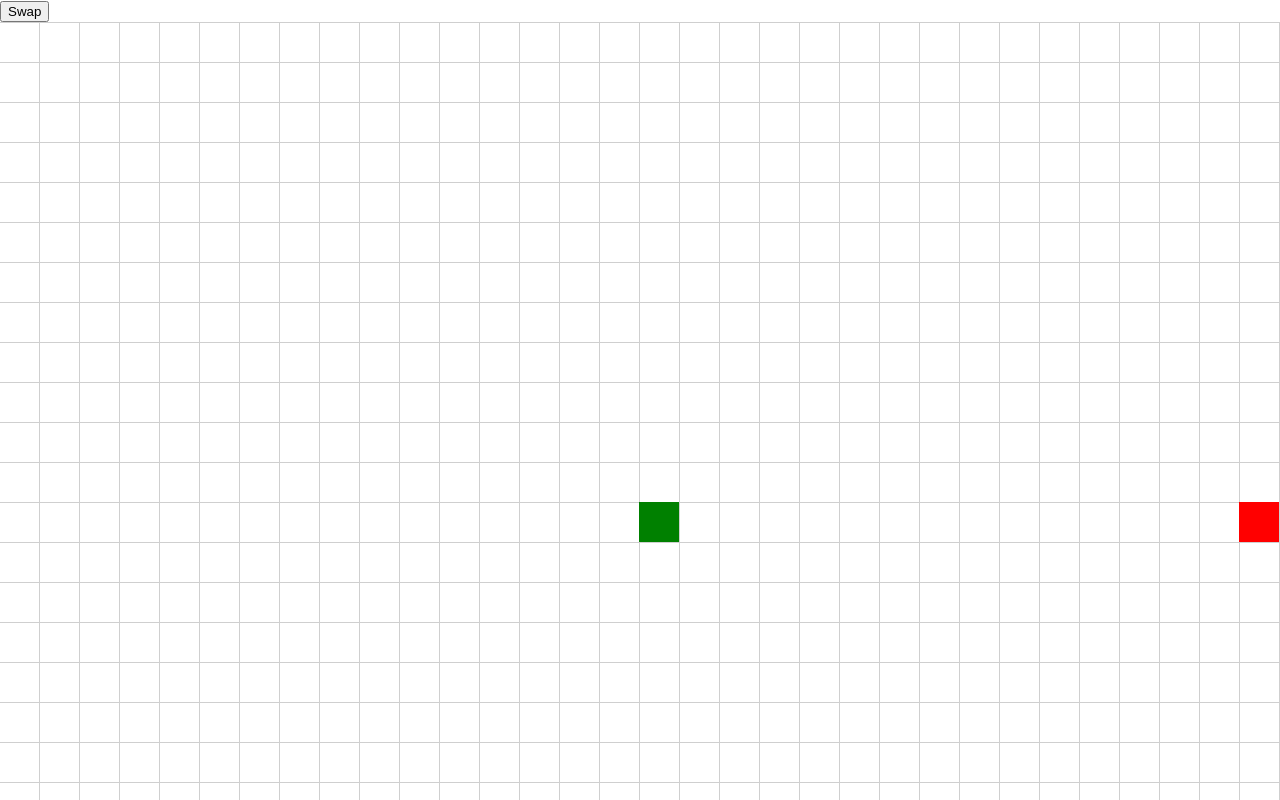
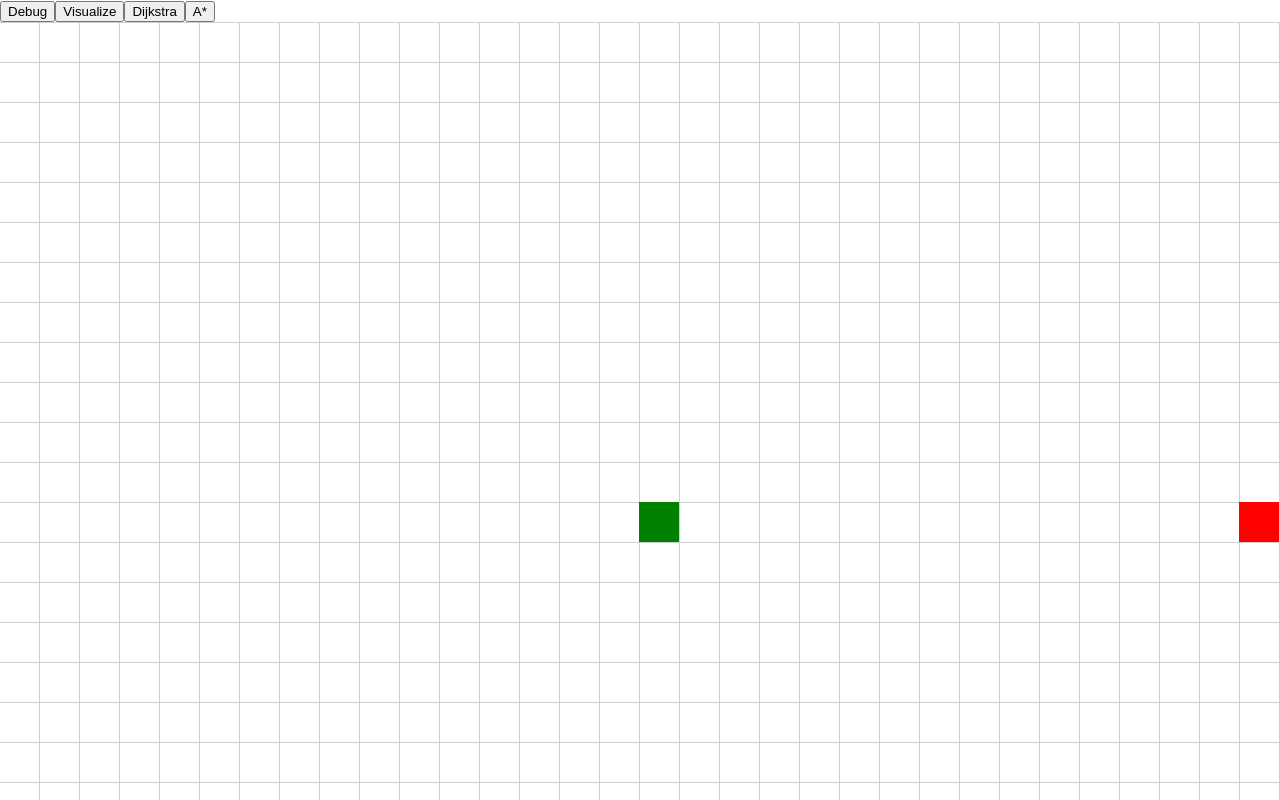
Before and after one commit to tinbpham/tinbpham-visualize, a React (Create React App) app: page / in a window 1280 px wide. Shown: the top 800 px of the page. Built offline with nearby package versions, Linux system fonts and the light colour scheme.

Commit message:
Worked on visualizing Dijkstra's algorithm

```diff
--- /dev/null
+++ b/src/algorithms/Astar.js
@@ -0,0 +1,5 @@
+let aStarAlgorithm = () => {
+    console.log("We in AStar boys");
+}
+
+export default aStarAlgorithm;
--- a/src/algorithms/Dijkstra.js
+++ b/src/algorithms/Dijkstra.js
@@ -1,5 +1,15 @@
-let dijkstraAlgorithm = () => {
+import { useState } from 'react'
+
+let dijkstraAlgorithm = (grid, startingNode, endingNode) => {
     console.log("From Dijkstra.js")
+    let arrayOfVisistedNodesInOrder = [];
+    let currentNode = startingNode;
+    while (currentNode !== endingNode) {
+
+        currentNode = grid[currentNode.rowIndex][currentNode.colIndex + 1];
+        arrayOfVisistedNodesInOrder.push(currentNode);
+    }
+    return arrayOfVisistedNodesInOrder;
 }
 
 export default dijkstraAlgorithm;
--- a/src/components/Node.js
+++ b/src/components/Node.js
@@ -2,7 +2,7 @@ import { useState, useEffect } from "react";
 
 const Node = ({ thisNode, startNode, endNode}) => {
 
-    const[key, setKey] = useState(Math.random);
+    const[rerender, setRerender] = useState(Math.random);
 
     let getClassName = () => {
         let className = "node";
@@ -20,12 +20,12 @@ const Node = ({ thisNode, startNode, endNode}) => {
     let test = () => {
         console.log("(" + thisNode.rowIndex + ", " + thisNode.colIndex + ")");
         thisNode.isWall = !thisNode.isWall;
-        setKey(Math.random);
+        setRerender(Math.random);
     }
 
     let test2 = () => {
         thisNode.isVisited = !thisNode.isVisited;
-        setKey(Math.random);
+        setRerender(Math.random);
     }
 
     return (
--- a/src/components/SearchingAlgorithm.js
+++ b/src/components/SearchingAlgorithm.js
@@ -1,6 +1,9 @@
 import { useState, useEffect } from 'react'
 import Node from './Node'
+
+// Algorithms to Import
 import dijkstraAlgorithm from '../algorithms/Dijkstra'
+import aStarAlgorithm from '../algorithms/Astar'
 
 const GRID_ROW_SIZE = 24;
 const GRID_COL_SIZE = 48;
@@ -14,6 +17,8 @@ const SearchingAlgorithm = () => {
     const[grid, setGrid] = useState([]);
     const[startingNode, setStartingNode] = useState();
     const[endingNode, setEndingNode] = useState();
+    const[rerender, setRerender] = useState(Math.random);
+    let algorithmToVisualize = () => console.log("Please pick an Algorithm");
 
     useEffect (() => {
         // Create a 2d array of nodes with their respective rows and cols
@@ -45,6 +50,37 @@ const SearchingAlgorithm = () => {
         }
     }
 
+    const printGrid = () => {
+        let strHeader = "    ";
+        for (let col = 0; col < grid[0].length; col++) {
+            strHeader += (col + (col > 8 ? "  " : "   "));
+        }
+        console.log(strHeader);
+        for (let row = 0; row < grid.length; row++) {
+            let str = "";
+            str += (row + (row > 9 ? " " : "  "));
+            for (let entry = 0; entry < grid[row].length; entry++) {
+                str += "[";
+                if (grid[row][entry] === startingNode) str += "S";
+                else if (grid[row][entry] === endingNode) str += "X";
+                else if (grid[row][entry].isWall === true) str += "■";
+                else if (grid[row][entry].isVisited === true) str += "V";
+                else str += " ";
+                str += "] ";
+            }
+            console.log(str);
+        }
+    }
+
+    let visualizeAlgorithm = () => {
+        let visitedNodesInOrder = algorithmToVisualize(grid, startingNode, endingNode);
+        for (let node of visitedNodesInOrder) {
+            console.log(node.rowIndex + ", " + node.colIndex);
+            grid[node.rowIndex][node.colIndex].isVisited = true;
+            setRerender(Math.random);
+        }
+    }
+
     // let initalizeGrid = () => {
     //     let finalGridArray = [];
     //     for (let rowIndex = 0; rowIndex < GRID_ROW_SIZE; rowIndex++) {
@@ -64,7 +100,10 @@ const SearchingAlgorithm = () => {
 
     return (
         <div>
-            <button type="button" onClick={dijkstraAlgorithm}>Swap</button>
+            <button type="button" onClick={printGrid}>Debug</button>
+            <button type="button" onClick={visualizeAlgorithm}>Visualize</button>
+            <button type="button" onClick={() => {algorithmToVisualize = dijkstraAlgorithm}}>Dijkstra</button>
+            <button type="button" onClick={() => {algorithmToVisualize = aStarAlgorithm}}>A*</button>
             {grid.map((row, rowIndex) => {
                 return (
                     <div key={rowIndex} className="grid-row">
```
